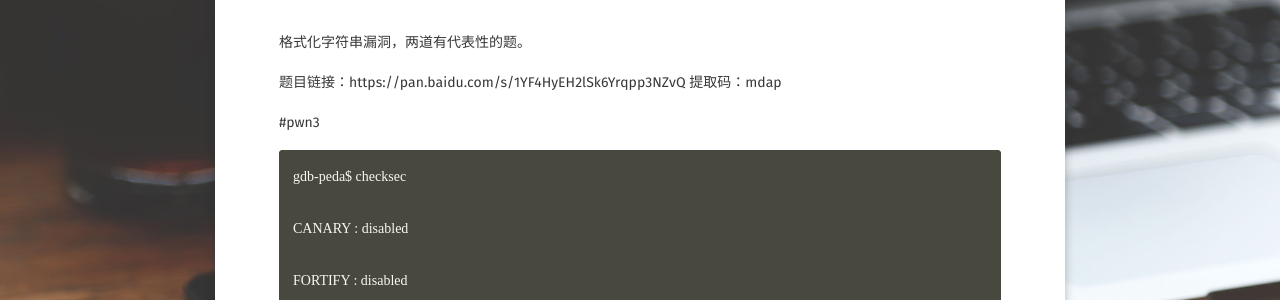
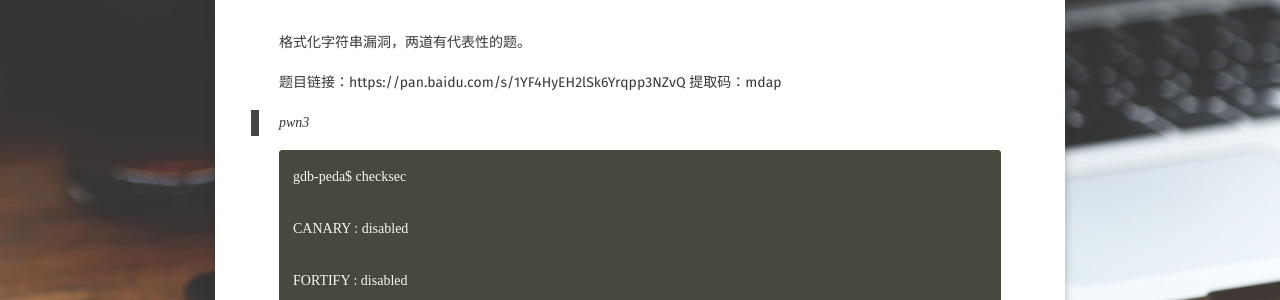
Before and after one commit to tearorca/tearorca.github.io, a Jekyll site: the page built from _posts/2019-2-1-格式化字符串.md, in a window 1280 px wide and 900 px high. Shown: the part 340-640 px from the top of the window. Built offline with Jekyll 4.4.1, drawn with Linux system fonts in a browser that asks for light colours; some web fonts are replaced; our own code applies the rules of GitHub Pages for plain Markdown files; comment, search, counter and statistics services are not loaded.

```diff
--- a/_posts/2019-2-1-格式化字符串.md
+++ b/_posts/2019-2-1-格式化字符串.md
@@ -4,7 +4,7 @@
 提取码：mdap
 
 
-#pwn3
+>pwn3
 
 	gdb-peda$ checksec
 
```
